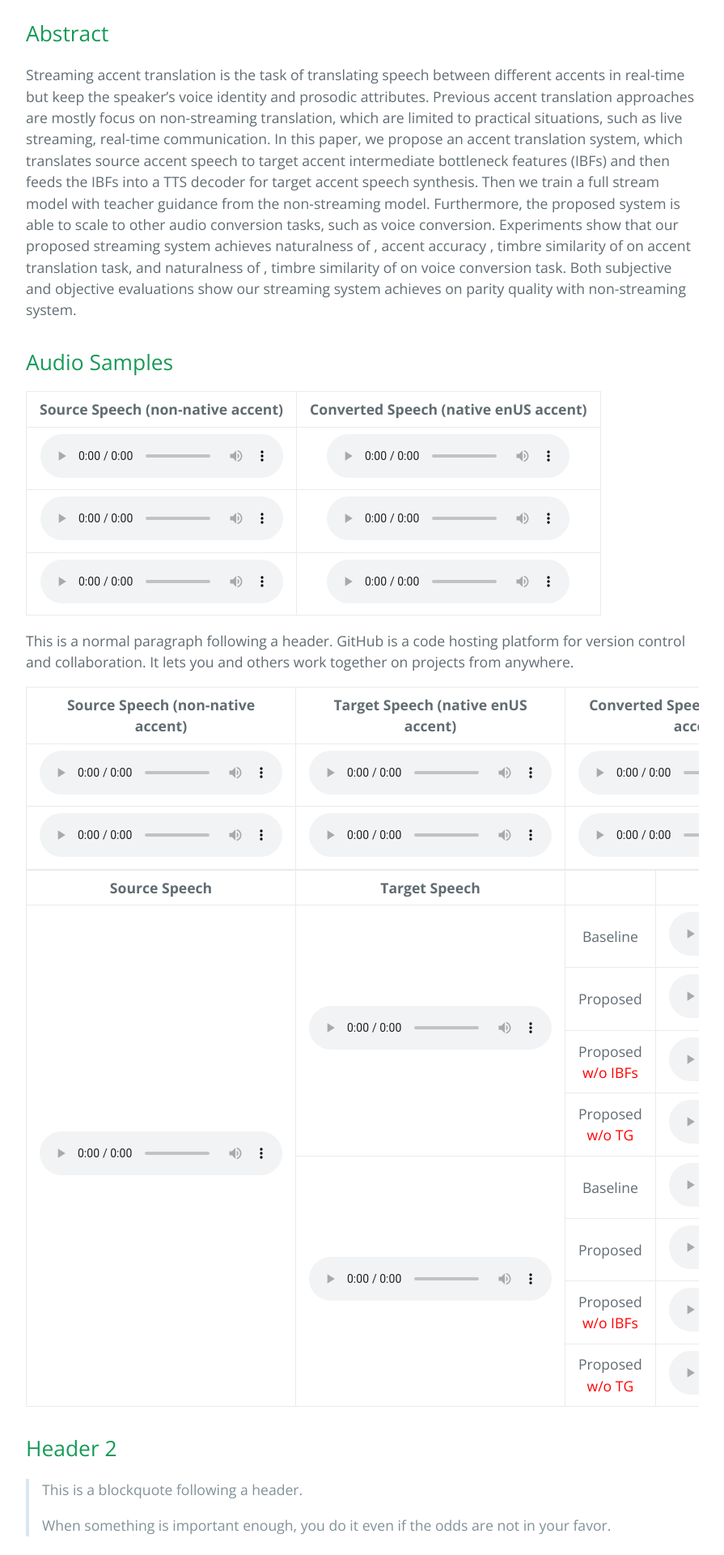
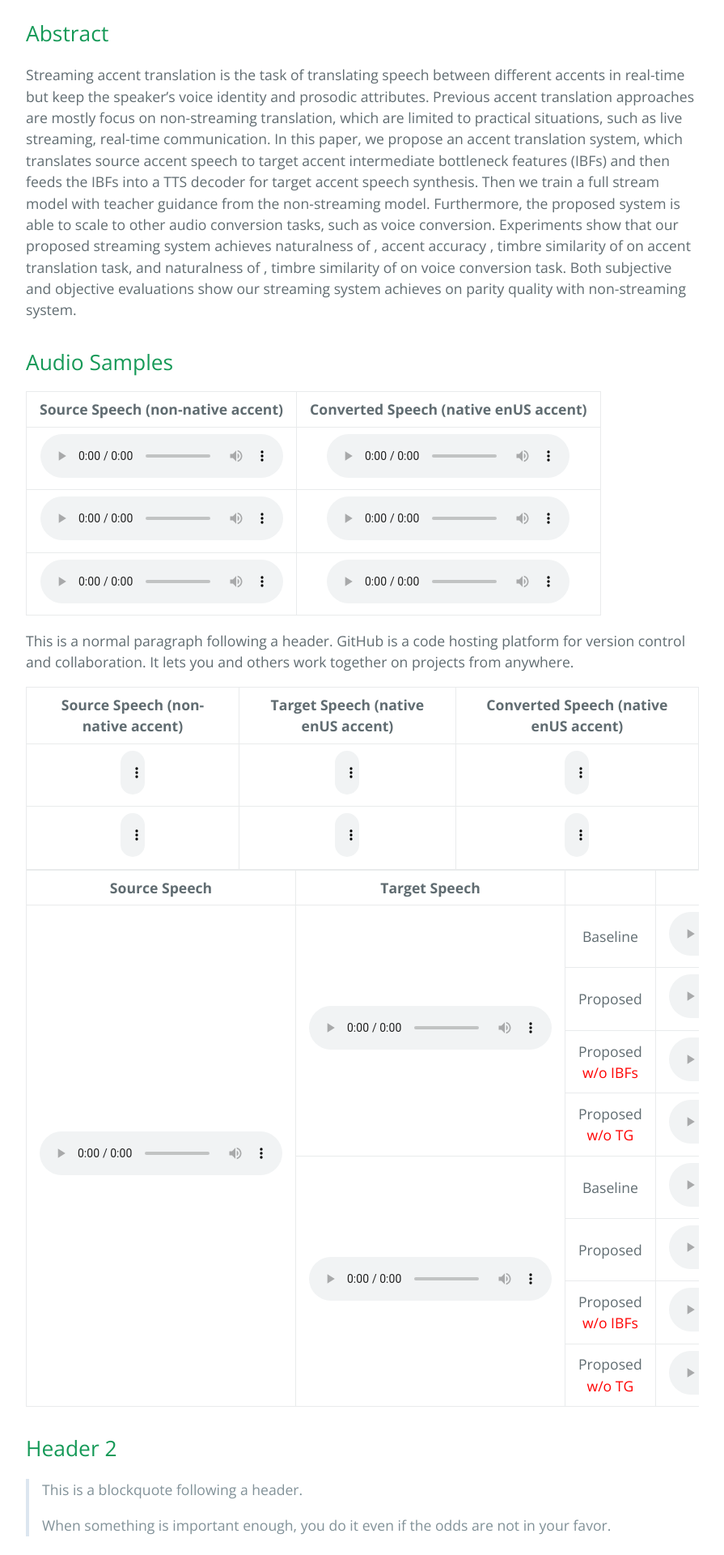
Before and after one commit to libohanr/libohanr.github.io, a Jekyll site: the page built from index.md, in a window 1280 px wide. Shown: the part 519-2439 px from the top of the page at 81% size, without its empty margins (192-1087 px from the left). Built offline with Jekyll 4.4.1, drawn with Linux system fonts in a browser that asks for light colours.

Commit message:
Update index.md

```diff
--- a/index.md
+++ b/index.md
@@ -47,15 +47,15 @@
   </thead>
   <tbody>
   <tr>
-      <td style="text-align: center" rowspan="1"><audio controls="controls"><source src="assets/wav/ref_audio1.wav" autoplay="">Your browser does not support the audio element.</audio></td>
-      <td style="text-align: center" rowspan="1"><audio controls="controls"><source src="assets/wav/ref_audio1.wav" autoplay="">Your browser does not support the audio element.</audio></td>
-      <td style="text-align: center" rowspan="1"><audio controls="controls"><source src="assets/wav/ref_audio1.wav" autoplay="">Your browser does not support the audio element.</audio></td>
+      <td style="text-align: center" rowspan="1"><audio style="width: 30px;" controls="controls"><source src="assets/wav/ref_audio1.wav" autoplay="">Your browser does not support the audio element.</audio></td>
+      <td style="text-align: center" rowspan="1"><audio style="width: 30px;" controls="controls"><source src="assets/wav/ref_audio1.wav" autoplay="">Your browser does not support the audio element.</audio></td>
+      <td style="text-align: center" rowspan="1"><audio style="width: 30px;" controls="controls"><source src="assets/wav/ref_audio1.wav" autoplay="">Your browser does not support the audio element.</audio></td>
   </tr>
 
   <tr>
-      <td style="text-align: center" rowspan="1"><audio controls="controls"><source src="assets/wav/ref_audio1.wav" autoplay="">Your browser does not support the audio element.</audio></td>
-      <td style="text-align: center" rowspan="1"><audio controls="controls"><source src="assets/wav/ref_audio1.wav" autoplay="">Your browser does not support the audio element.</audio></td>
-      <td style="text-align: center" rowspan="1"><audio controls="controls"><source src="assets/wav/ref_audio1.wav" autoplay="">Your browser does not support the audio element.</audio></td>
+      <td style="text-align: center" rowspan="1"><audio style="width: 30px;" controls="controls"><source src="assets/wav/ref_audio1.wav" autoplay="">Your browser does not support the audio element.</audio></td>
+      <td style="text-align: center" rowspan="1"><audio style="width: 30px;" controls="controls"><source src="assets/wav/ref_audio1.wav" autoplay="">Your browser does not support the audio element.</audio></td>
+      <td style="text-align: center" rowspan="1"><audio style="width: 30px;" controls="controls"><source src="assets/wav/ref_audio1.wav" autoplay="">Your browser does not support the audio element.</audio></td>
   </tr>
     </tbody></table>
 
```
